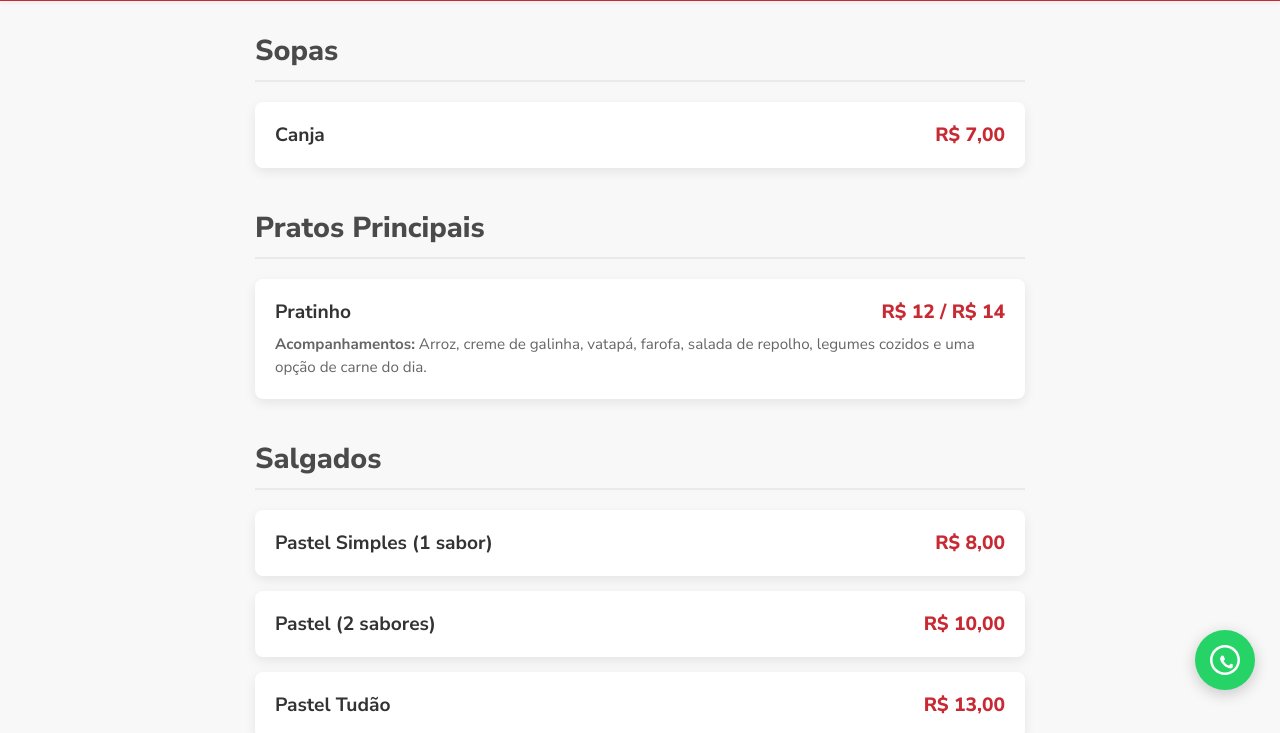
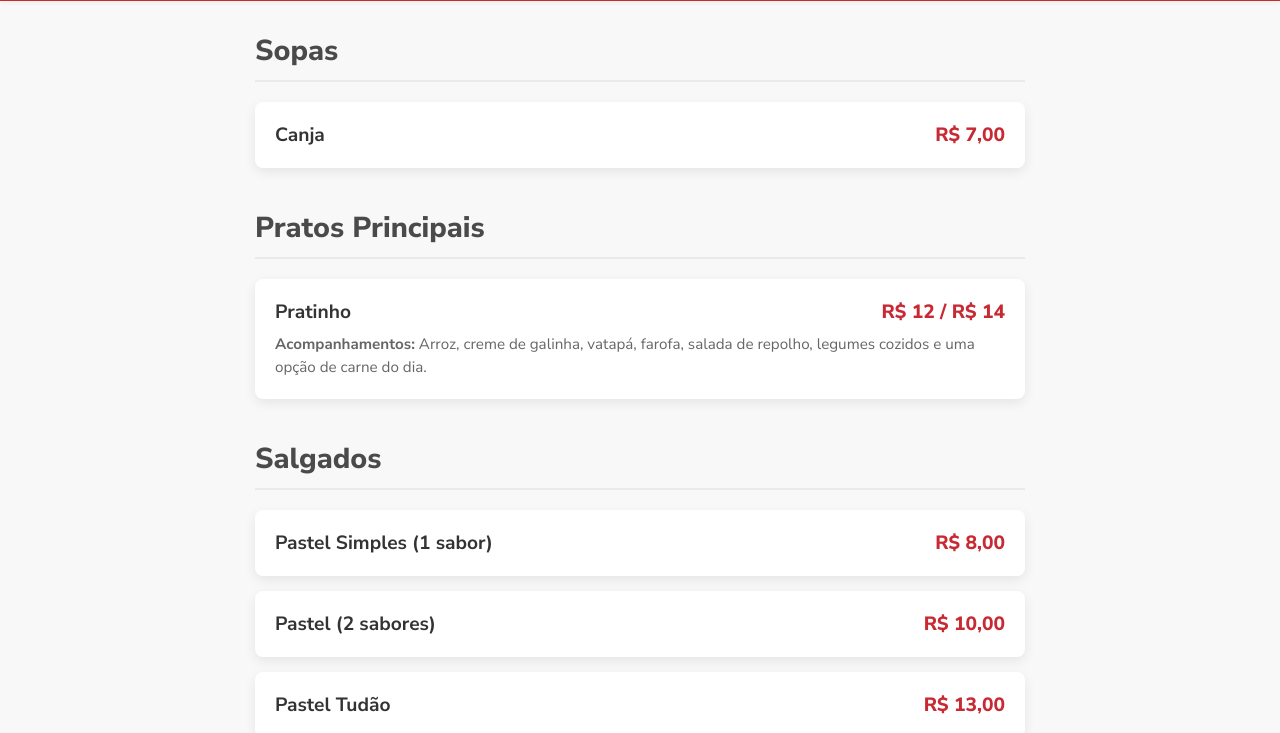
Before and after one commit to cbgnoceara/Card-pio-CBG, a plain HTML site: page index.html in a window 1280 px wide. Shown: the part 85-818 px from the top of the page. Drawn offline with Linux system fonts and the light colour scheme.

Commit message:
Update index.html

```diff
--- a/index.html
+++ b/index.html
@@ -3,7 +3,7 @@
 <head>
     <meta charset="UTF-8">
     <meta name="viewport" content="width=device-width, initial-scale=1.0">
-    <title>Cardápio - Cantina da Dona Elza</title>
+    <title>Cardápio - Lanchonete Sabor do Reino</title>
     <style>
         /* --- GERAL E FONTES --- */
         @import url('https://fonts.googleapis.com/css2?family=Nunito+Sans:wght@400;700;800&display=swap');
@@ -108,32 +108,6 @@
             font-size: 0.95em;
             line-height: 1.5;
             color: #666;
-        }
-
-        /* --- BOTÃO FLUTUANTE WHATSAPP --- */
-        .whatsapp-button {
-            position: fixed;
-            bottom: 25px;
-            right: 25px;
-            background-color: #25D366;
-            color: white;
-            padding: 15px;
-            border-radius: 50%;
-            display: flex;
-            align-items: center;
-            justify-content: center;
-            box-shadow: 0 4px 15px rgba(0,0,0,0.2);
-            z-index: 1000;
-            transition: transform 0.3s ease;
-        }
-
-        .whatsapp-button:hover {
-            transform: scale(1.1);
-        }
-
-        .whatsapp-button svg {
-            width: 30px;
-            height: 30px;
         }
 
         /* --- RODAPÉ --- */
@@ -263,10 +237,6 @@
         </section>
     </main>
 
-    <a href="https://wa.me/55119XXXXXXXX?text=Olá!%20Vi%20o%20cardápio%20e%20gostaria%20de%20fazer%20um%20pedido." class="whatsapp-button" target="_blank">
-        <svg viewBox="0 0 800 800" fill="currentColor"><path d="M627.4 530.2c-9.2-4.6-54.3-26.8-62.7-29.8-8.4-3-14.5-4.6-20.7 4.6-6.2 9.2-23.7 29.8-29.1 35.9-5.4 6.2-10.8 7-20 2.3-9.2-4.6-38.9-14.3-74.1-45.7-27.4-24.3-46-54.5-51.4-63.7-5.4-9.2-0.6-14.3 4.1-18.9 4.1-4.1 9.2-10.4 13.8-15.5 4.6-5.1 6.2-9.2 9.2-15.5 3-6.2 1.5-11.6-0.8-16.2-2.3-4.6-20.7-49.9-28.3-68.2-7.6-18.3-15.2-15.8-20.7-16.1-5.4-0.3-11.6-0.3-17.8-0.3-6.2 0-16.2 2.3-24.6 11.6-8.4 9.2-32.2 31.4-32.2 76.4 0 45 33 88.6 37.6 94.7 4.6 6.2 64.4 98.4 156.2 137.2 21.6 9.4 38.6 15 51.8 19.3 16.2 5.4 31 4.6 42.6 2.8 12.4-1.8 38.9-15.8 44.3-31.1 5.4-15.2 5.4-28.3 3.8-31.1-1.6-2.9-7.8-4.7-17-9.3zM400 0C179.1 0 0 179.1 0 400s179.1 400 400 400 400-179.1 400-400S620.9 0 400 0zM400 732.9c-183.8 0-332.9-149.1-332.9-332.9S216.2 67.1 400 67.1s332.9 149.1 332.9 332.9-149.1 332.9-332.9 332.9z"></path></svg>
-    </a>
-
     <footer>
         <p><strong>Lanchonete Sabor do Reino</strong></p>
         <p>Av VI, 81 - Jereissati 1.</p>
```
